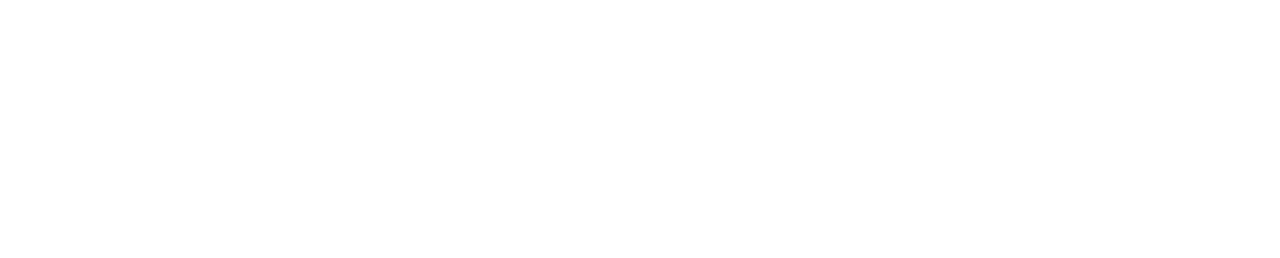
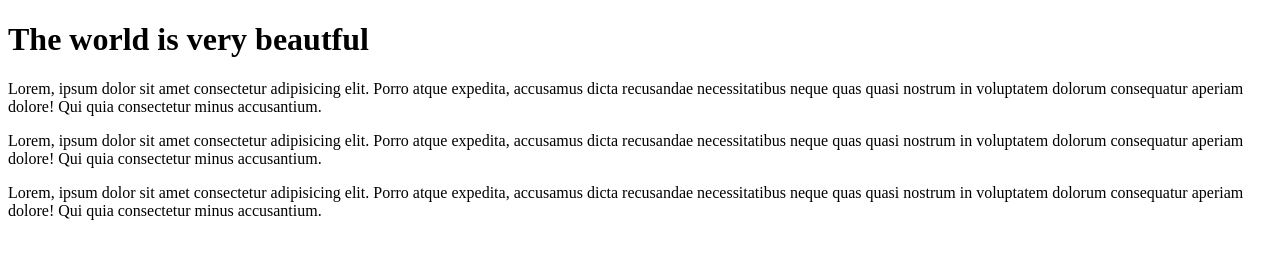
Before and after one commit to md-zahirul-haque/my-first-repo, a plain HTML site: page index.html in a window 1280 px wide. Drawn offline with Linux system fonts and the light colour scheme.

Commit message:
paragraph added

```diff
--- a/index.html
+++ b/index.html
@@ -7,6 +7,9 @@
     <title>my first github ripo</title>
 </head>
 <body>
-
+    <h1>The world is very beautful</h1>
+    <p>Lorem, ipsum dolor sit amet consectetur adipisicing elit. Porro atque expedita, accusamus dicta recusandae necessitatibus neque quas quasi nostrum in voluptatem dolorum consequatur aperiam dolore! Qui quia consectetur minus accusantium.</p>
+    <p>Lorem, ipsum dolor sit amet consectetur adipisicing elit. Porro atque expedita, accusamus dicta recusandae necessitatibus neque quas quasi nostrum in voluptatem dolorum consequatur aperiam dolore! Qui quia consectetur minus accusantium.</p>
+    <p>Lorem, ipsum dolor sit amet consectetur adipisicing elit. Porro atque expedita, accusamus dicta recusandae necessitatibus neque quas quasi nostrum in voluptatem dolorum consequatur aperiam dolore! Qui quia consectetur minus accusantium.</p>
 </body>
 </html>
```
